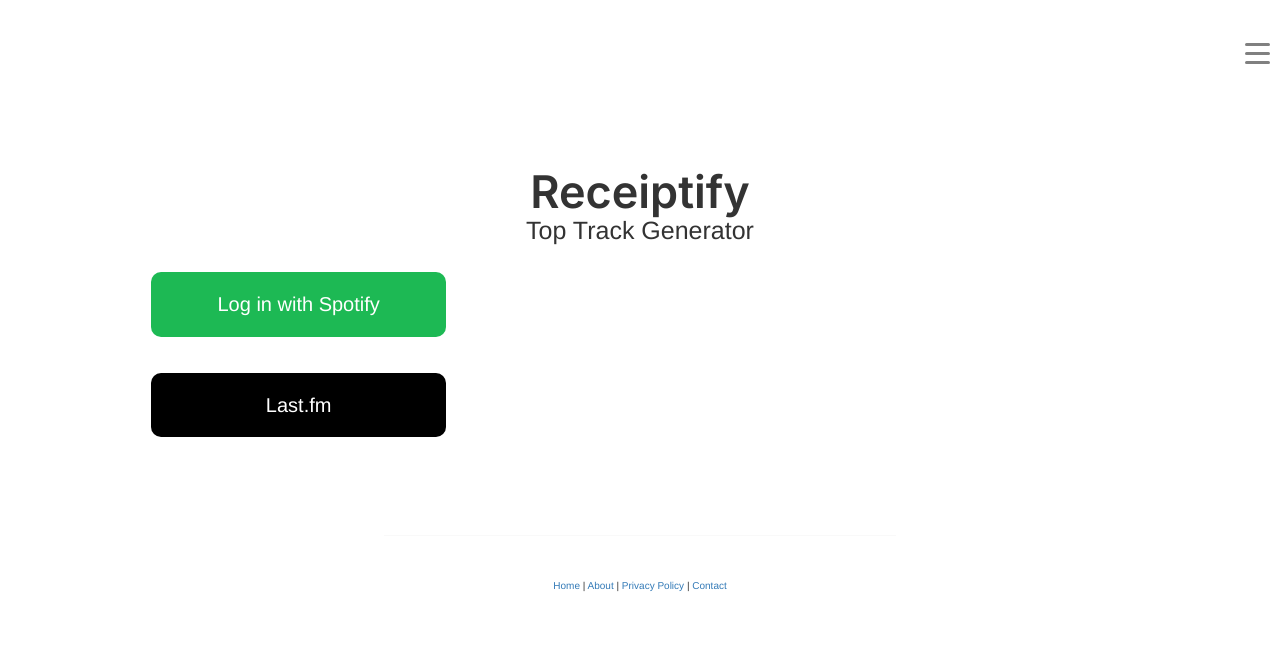
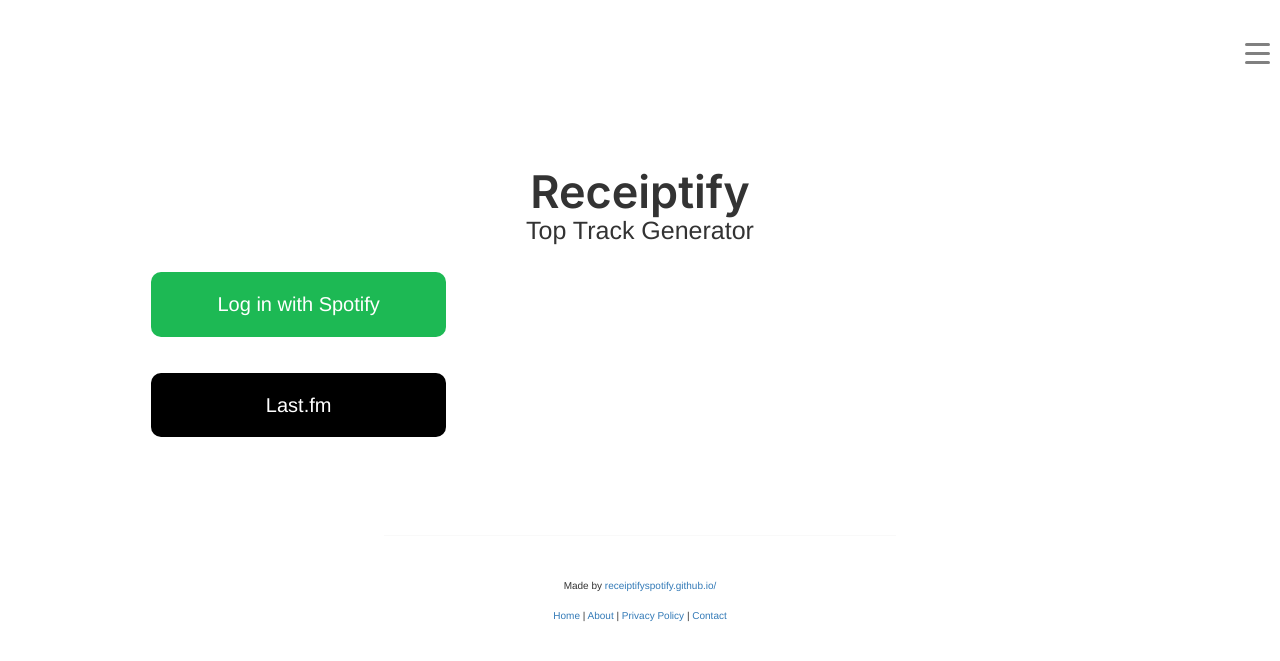
Before and after one commit to receiptifyspotify/receiptifyspotify.github.io, a Jekyll site: the page built from index.markdown, in a window 1280 px wide. Shown: the top 661 px of the page. Built offline with Jekyll 4.4.1, drawn with Linux system fonts in a browser that asks for light colours; nearby versions of some CDN libraries; a script that is not in the unit is left out; comment, search, counter and statistics services are not loaded.

Commit message:
Update myfooter.html

```diff
--- a/_includes/myfooter.html
+++ b/_includes/myfooter.html
@@ -6,7 +6,9 @@
     <hr />
   </div>
   <br />
-
+           <p class="info">
+            Made by <a href="https://receiptifyspotify.github.io">receiptifyspotify.github.io/</a>
+          </p>
   <p class="info">
     <a href="/">Home</a> | <a href="about">About</a> |
     <a href="/privacy">Privacy Policy</a> |
```
